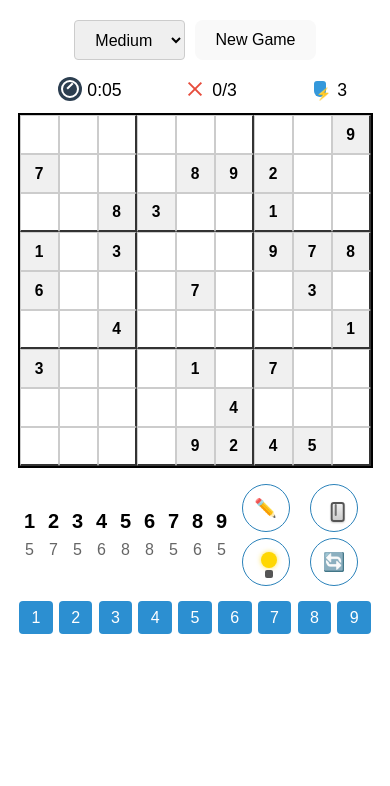
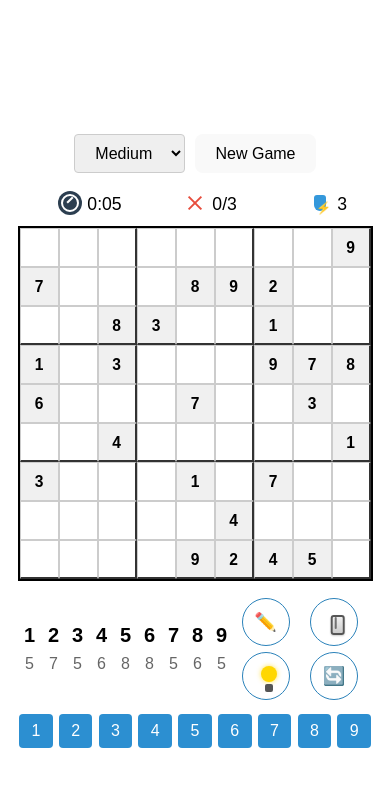
Before and after one commit to kiranofans/sudoku_game, a React (Vite) app: page / in a window 390 px wide. Shown: the top 786 px of the page. Built offline with nearby package versions, Linux system fonts and the light colour scheme.

Commit message:
Commented JS code trying with scrolling disabled and 8rem margin top

```diff
--- a/src/App.css
+++ b/src/App.css
@@ -784,7 +784,7 @@ button {
 
 /* Sudoku game top margin */
 .game-controls{
-  margin-top: 6rem;
+  margin-top: 8rem;
 }
 
   html, body{
--- a/src/App.tsx
+++ b/src/App.tsx
@@ -236,17 +236,17 @@ function App() {
     return `${mins}:${secs < 10 ? '0' : ''}${secs}`;
   };
 
-  function setVh() {
-  let vh = window.innerHeight * 0.01;
-  document.documentElement.style.setProperty('--vh', `${vh}px`);
-}
+//   function setVh() {
+//   let vh = window.innerHeight * 0.01;
+//   document.documentElement.style.setProperty('--vh', `${vh}px`);
+// }
 
-// Run on load
-setVh();
+// // Run on load
+// setVh();
 
-// Run again on resize and orientation change
-window.addEventListener('resize', setVh);
-window.addEventListener('orientationchange', setVh);
+// // Run again on resize and orientation change
+// window.addEventListener('resize', setVh);
+// window.addEventListener('orientationchange', setVh);
 
 
   return (
```
Also changed, not shown: 4 other files (tests, documents, lock files or other folders).
